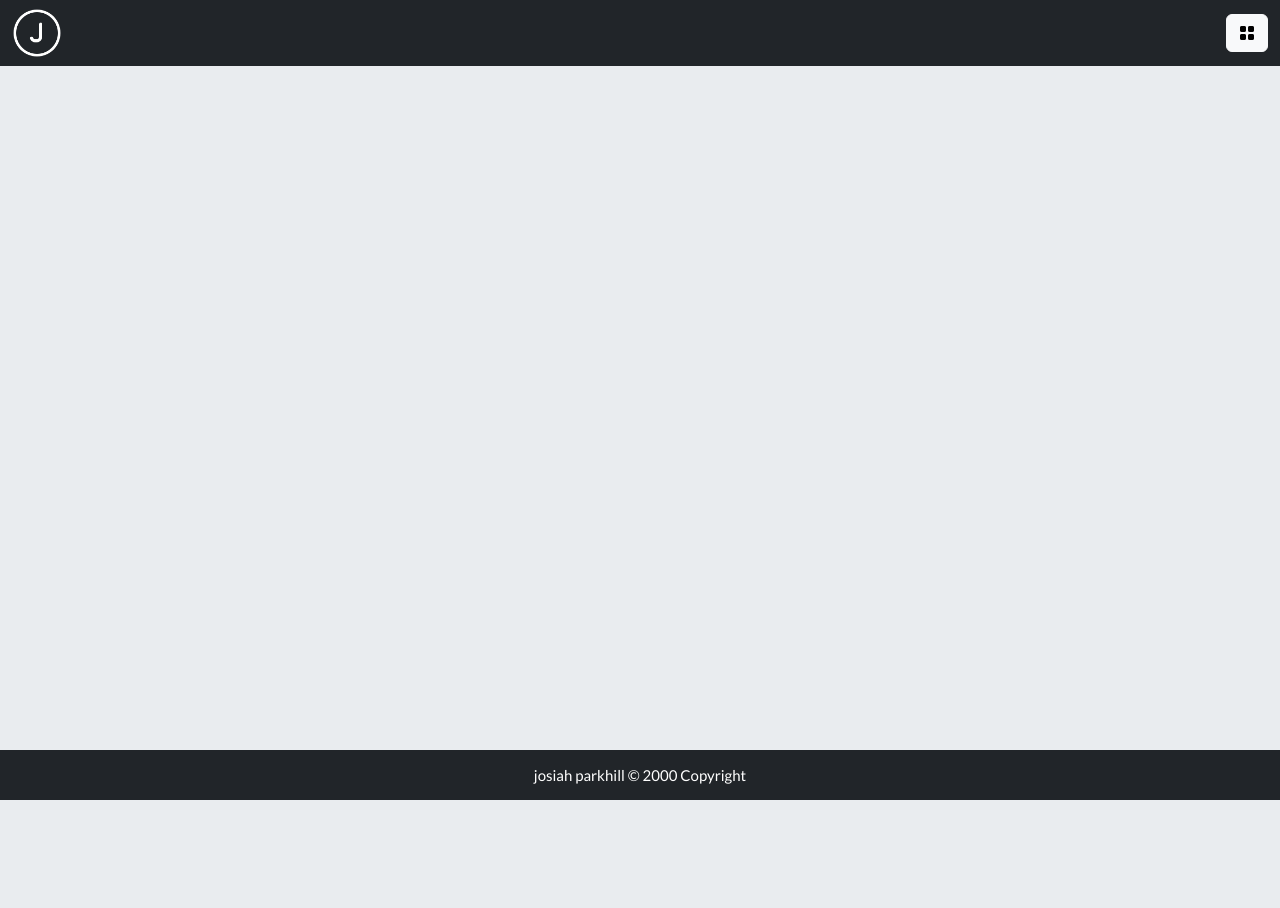
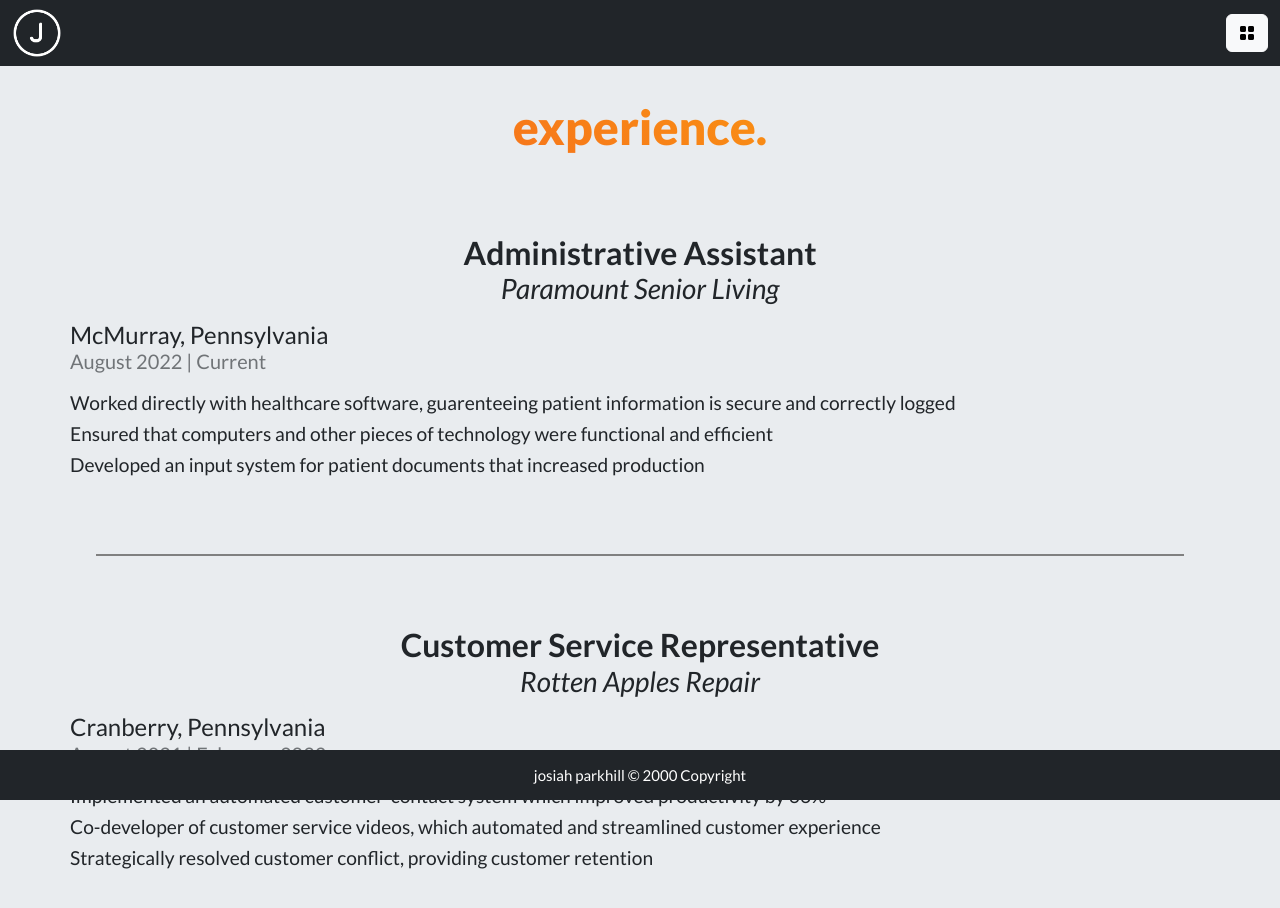
Before and after one commit to parkhilljosiah/josiah-parkhill-resume, a React (Create React App) app: page /experience in a window 1280 px wide. Shown: the top 908 px of the page. Before the commit the page ends 800 px from the top, so only its background shows below. Built offline with nearby package versions, Linux system fonts and the light colour scheme.

Commit message:
added experience page and styles

```diff
--- a/src/App.js
+++ b/src/App.js
@@ -2,6 +2,7 @@ import { BrowserRouter, Route, Routes } from 'react-router-dom';
 import Navigation from './components/Navigation';
 import AboutMe from './pages/AboutMe';
 import Education from './pages/Education';
+import Experience from './pages/Experience';
 import HomePage from './pages/HomePage';
 import NotFound from './pages/NotFound';
 
@@ -14,7 +15,7 @@ function App() {
             <Route path='/' element={<HomePage />} />
             <Route path='/aboutMe' element={<AboutMe />} />
             <Route path='/education' element={<Education />} />
-            <Route path='/experience' />
+            <Route path='/experience' element={<Experience />} />
             <Route path='/skills' />
             <Route path='/interests' />
             <Route path='/funFacts' />
--- /dev/null
+++ b/src/pages/Experience.js
@@ -0,0 +1,65 @@
+import styles from "../public/stylesheets/Experience.module.css";
+
+function Experience() {
+  let rottenApples = {
+    name: "Rotten Apples Repair",
+    location: "Cranberry, Pennsylvania",
+    title: "Customer Service Representative",
+    startDate: "August 2021",
+    endDate: "February 2022",
+    tasks: [
+      "Implemented an automated customer-contact system which improved productivity by 66%",
+      "Co-developer of customer service videos, which automated and streamlined customer experience",
+      "Strategically resolved customer conflict, providing customer retention",
+    ],
+  };
+
+  let paramount = {
+    name: "Paramount Senior Living",
+    location: "McMurray, Pennsylvania",
+    title: "Administrative Assistant",
+    startDate: "August 2022",
+    endDate: "Current",
+    tasks: [
+      "Worked directly with healthcare software, guarenteeing patient information is secure and correctly logged",
+      "Ensured that computers and other pieces of technology were functional and efficient",
+      "Developed an input system for patient documents that increased production",
+    ],
+  };
+
+  function displayExperience({
+    name,
+    location,
+    title,
+    startDate,
+    endDate,
+    tasks,
+  }) {
+    return (
+      <div className={styles.jobContainer}>
+        <h2 className={`${styles.jobHeading} ${styles.jobTitle}`}>{title}</h2>
+        <h3 className={`${styles.jobHeading} ${styles.jobName}`}>{name}</h3>
+        <h4 className={styles.location}>{location}</h4>
+        <h5 className={styles.duration}>
+          {startDate} | {endDate}
+        </h5>
+        {tasks.map((t) => {
+          return <h6 className={styles.task}>{t}</h6>;
+        })}
+      </div>
+    );
+  }
+
+  return (
+    <>
+      <h1 className={styles.heading}>experience.</h1>
+      <div className={styles.experienceContainer}>
+        {displayExperience(paramount)}
+      <div className={styles.divider}></div>
+        {displayExperience(rottenApples)}
+      </div>
+    </>
+  );
+}
+
+export default Experience;
--- /dev/null
+++ b/src/public/stylesheets/Experience.module.css
@@ -0,0 +1,58 @@
+
+.heading {
+    padding-top: 2rem;
+    background-color: #f15025;
+    background-image: linear-gradient(30deg, #f15025, #ffba08);
+    background-size: 100%;
+    background-clip: text;
+    -webkit-background-clip: text;
+    -moz-background-clip: text;
+    -webkit-text-fill-color: transparent;
+    -moz-text-fill-color: transparent;
+    text-align: center;
+    font-weight: 800;
+    font-size: 300%;
+}
+
+.experienceContainer {
+    display: flex;
+    flex-direction: column;
+    justify-content: space-evenly;
+}
+
+.jobContainer {
+    margin: 70px;
+}
+
+.divider {
+   border: 0.5px solid gray;
+   width: 85%;
+   align-self: center;
+}
+
+.jobHeading {
+    text-align: center;
+    margin: 0px;
+}
+
+.jobTitle {
+    font-weight: 700;
+}
+
+.jobName {
+    padding-bottom: 15px;
+    font-style: italic;
+}
+
+.location {
+    margin: 0px;
+}
+
+.duration {
+    opacity: 0.6;
+    padding-bottom: 10px;
+}
+
+.task {
+    font-size: 120%;
+}
--- a/src/public/stylesheets/HomePage.module.css
+++ b/src/public/stylesheets/HomePage.module.css
@@ -33,14 +33,7 @@
     text-align: center;
     padding: 50px;
     font-weight: 700;
-    background-color: #f15025;
-    background-image: linear-gradient(30deg, #f15025, #ffba08);
-    background-size: 100%;
-    background-clip: text;
-    -webkit-background-clip: text;
-    -moz-background-clip: text;
-    -webkit-text-fill-color: transparent;
-    -moz-text-fill-color: transparent;
+    color: #4f5d75;
 }
 
 .container {
```
